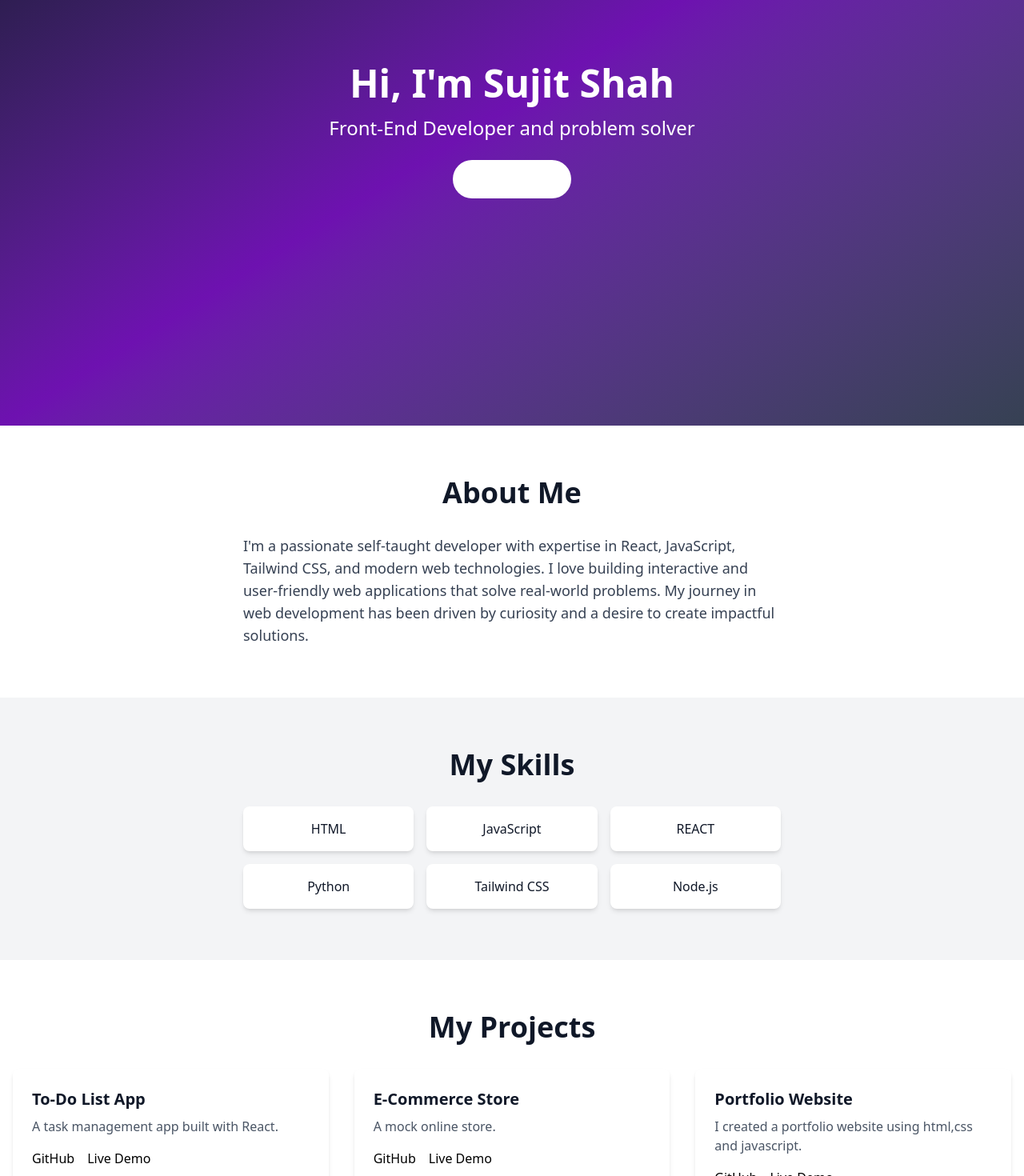
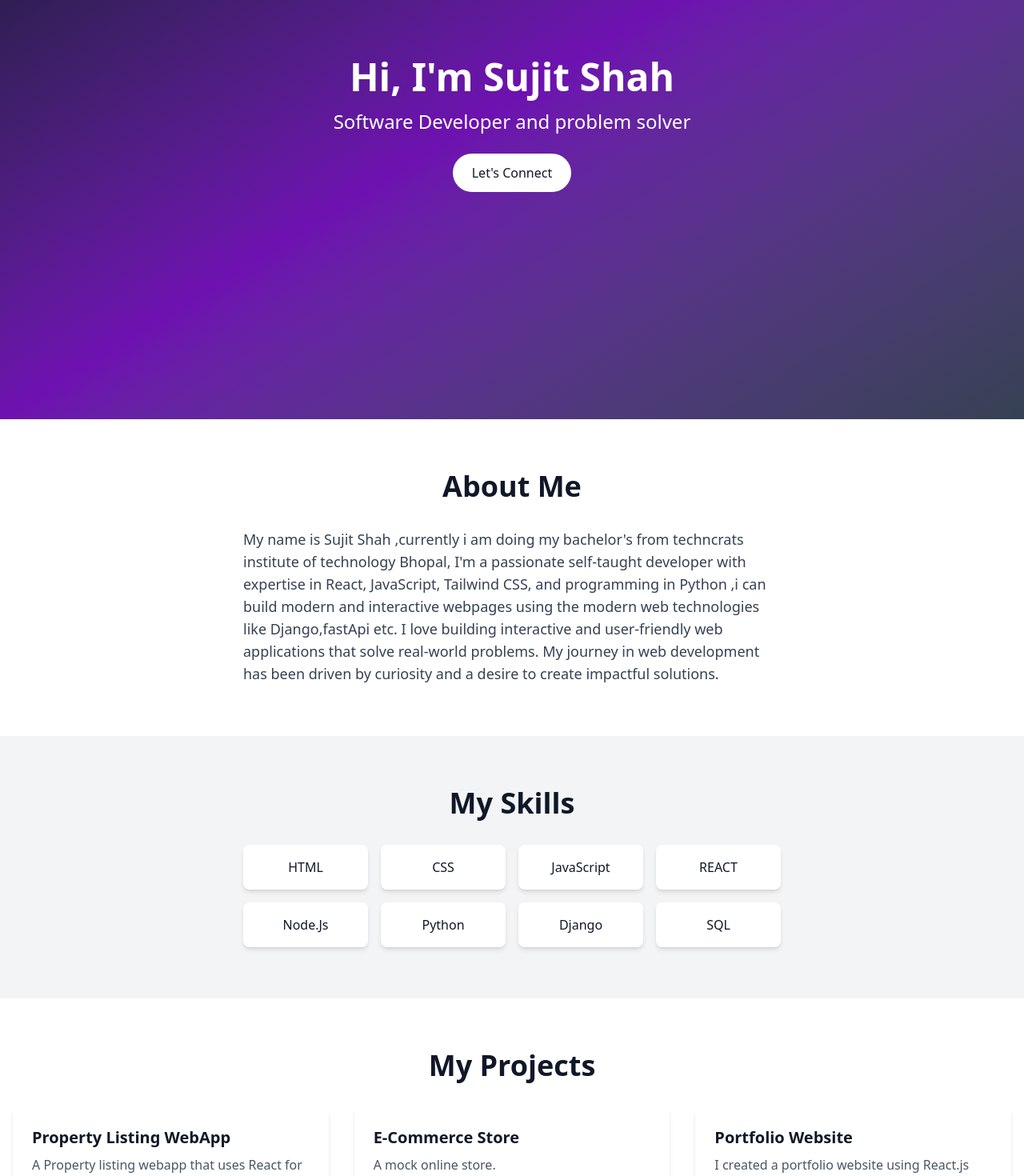
Before and after one commit to suji7724/MywebPage, a React (Vite) app: page / in a window 1280 px wide. Shown: the part 340-1810 px from the top of the page at 80% size. Built offline with nearby package versions, Linux system fonts and the light colour scheme.

Commit message:
Modified some skills and projects details

```diff
--- a/index.html
+++ b/index.html
@@ -2,7 +2,7 @@
 <html lang="en">
   <head>
     <meta charset="UTF-8" />
-    <link rel="icon" type="image/svg+xml" href="/vite.svg" />
+    <link rel="icon" type="image/png" href="/Logo.png" />
     <meta name="viewport" content="width=device-width, initial-scale=1.0" />
     <title>My Portfolio</title>
   </head>
--- a/package.json
+++ b/package.json
@@ -23,7 +23,7 @@
     "@eslint/js": "^9.25.0",
     "@types/react": "^19.1.2",
     "@types/react-dom": "^19.1.2",
-    "@vitejs/plugin-react": "^4.4.1",
+    "@vitejs/plugin-react": "^4.7.0",
     "eslint": "^9.25.0",
     "eslint-plugin-react-hooks": "^5.2.0",
     "eslint-plugin-react-refresh": "^0.4.19",
--- a/src/App.jsx
+++ b/src/App.jsx
@@ -17,16 +17,17 @@ function App() {
   };
 
   const [projects] = useState([
-    { id: 1, title: 'To-Do List App', description: 'A task management app built with React.', link: '#', demo: '#' },
+    { id: 1, title: 'Property Listing WebApp', description: 'A Property listing webapp that uses React for frontend and node.js for Backend. in this the user can list their property and also user can find the property to rent.', link: 'https://github.com/suji7724/rentease', demo: 'https://rentease-iota.vercel.app/' },
     { id: 2, title: 'E-Commerce Store', description: 'A mock online store.', link: '#', demo: '#' },
-    { id: 3, title: 'Portfolio Website', description: 'I created a portfolio website using html,css and javascript.', link: 'https://suji7724.github.io/', demo: '#' },
+    { id: 3, title: 'Portfolio Website', description: 'I created a portfolio website using React.js and tailwindCss ,where i showcases my skills and projects on that i have worked.', link: 'https://github.com/suji7724/MywebPage', demo: 'https://suji7724.github.io/MywebPage/' },
   ]);
 
-  const [skills] = useState(['HTML', 'JavaScript', 'REACT', 'Python', 'Tailwind CSS', 'Node.js']);
+  const [skills] = useState(['HTML','CSS', 'JavaScript', 'REACT','Node.Js', 'Python', 'Django', 'SQL',]);
 
        return (
          <div className="min-h-screen">
            <Header toggleTheme={toggleTheme} theme={theme} />
+           <div className='pt-16'>
               <Hero />
               <About />
               <Skills skills={skills} />
@@ -34,6 +35,7 @@ function App() {
               <Contact />
               <Footer />
            </div>
+         </div>
        );
      }
 
--- a/src/Components/About.jsx
+++ b/src/Components/About.jsx
@@ -4,7 +4,8 @@ function About() {
       <div className="container mx-auto px-4">
         <h2 className="text-3xl md:text-4xl font-bold text-center mb-8 text-gray-900 dark:text-white">About Me</h2>
         <p className="text-lg text-gray-700 dark:text-gray-300 max-w-2xl mx-auto">
-          I'm a passionate self-taught developer with expertise in React, JavaScript, Tailwind CSS, and modern web technologies.
+          My name is Sujit Shah ,currently i am doing my bachelor's from techncrats institute of technology Bhopal,
+          I'm a passionate self-taught developer with expertise in React, JavaScript, Tailwind CSS, and programming in Python ,i can build modern and interactive webpages using the modern web technologies like Django,fastApi etc.
           I love building interactive and user-friendly web applications that solve real-world problems. My journey in web development has been driven by curiosity and a desire to create impactful solutions.
         </p>
       </div>
--- a/src/Components/Footer.jsx
+++ b/src/Components/Footer.jsx
@@ -23,7 +23,7 @@ function Footer() {
             <i className="fab fa-x-twitter text-2xl"></i>
           </a>
           <a
-            href="https://www.linkedin.com/in/sujit-shah-965247251/"
+            href="https://www.linkedin.com/in/sujitshah-dev/"
             target="_blank"
             rel="noopener noreferrer"
             className="hover:text-secondary transition"
--- a/src/Components/Header.jsx
+++ b/src/Components/Header.jsx
@@ -9,7 +9,7 @@ function Header({ toggleTheme, theme }) {
   };
 
   return (
-    <nav className="bg-primary text-white p-4 shadow-md">
+    <nav className="fixed top-0 left-0 w-full z-50 bg-primary text-white p-4 shadow-md">
       <div className="container mx-auto flex justify-between items-center">
         <h1 className="text-2xl font-bold">Sujit Shah</h1>
         <div className="md:hidden">
--- a/src/Components/Hero.jsx
+++ b/src/Components/Hero.jsx
@@ -6,7 +6,7 @@ function Hero() {
     >
       <div className="text-center">
         <h2 className="text-4xl md:text-5xl font-bold mb-4">Hi, I'm Sujit Shah</h2>
-        <p className="text-xl md:text-2xl mb-6">Front-End Developer and problem solver</p>
+        <p className="text-xl md:text-2xl mb-6">Software Developer and problem solver</p>
         <button
           onClick={() => document.getElementById('contact').scrollIntoView({ behavior: 'smooth' })}
           className="bg-white text-primary px-6 py-3 rounded-full hover:bg-gray-200 dark:bg-gray-800 dark:text-white dark:hover:bg-gray-700 transition"
--- a/src/Components/ProjectCard.jsx
+++ b/src/Components/ProjectCard.jsx
@@ -4,10 +4,10 @@ function ProjectCard({ project }) {
       <h3 className="text-xl font-semibold mb-2 text-gray-900 dark:text-white">{project.title}</h3>
       <p className="text-gray-600 dark:text-gray-300 mb-4">{project.description}</p>
       <div className="flex space-x-4">
-        <a href={project.link} target="_blank" rel="noopener noreferrer" className="text-primary hover:underline">
+        <a href={project.link} target="_blank" rel="noopener noreferrer" className="text-blue-600 hover:underline ">
           GitHub
         </a>
-        <a href={project.demo} target="_blank" rel="noopener noreferrer" className="text-secondary hover:underline">
+        <a href={project.demo} target="_blank" rel="noopener noreferrer" className="text-green-400 hover:underline">
           Live Demo
         </a>
       </div>
--- a/src/Components/Skills.jsx
+++ b/src/Components/Skills.jsx
@@ -3,7 +3,7 @@ function Skills({ skills }) {
     <section id="skills" className="py-16 bg-gray-100 dark:bg-gray-900">
       <div className="container mx-auto px-4">
         <h2 className="text-3xl md:text-4xl font-bold text-center mb-8 text-gray-900 dark:text-white">My Skills</h2>
-        <div className="grid grid-cols-2 md:grid-cols-3 gap-4 max-w-2xl mx-auto">
+        <div className="grid grid-cols-2 md:grid-cols-4 gap-4 max-w-2xl mx-auto">
           {skills.map((skill, index) => (
             <div
               key={index}
--- a/src/index.css
+++ b/src/index.css
@@ -1,4 +1,9 @@
 @import "tailwindcss";
+
+@theme {
+  --color-primary: #111827;    /* change this to your preferred color */
+  --color-secondary: #d1d5db;  /* change this to your preferred color */
+}
 
 body {
   @apply bg-gray-900;
```
Also changed, not shown: public/Logo.png (added), 1 other file (tests, documents, lock files or other folders). Lines whose indentation alone changed are shown as unchanged.
